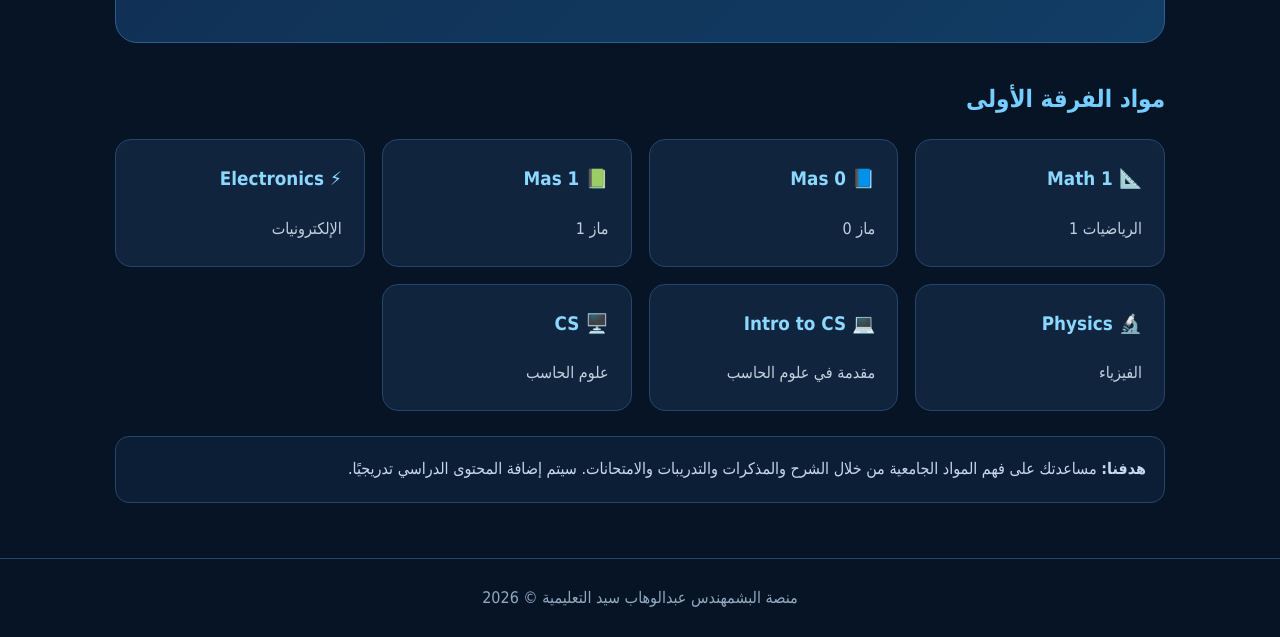
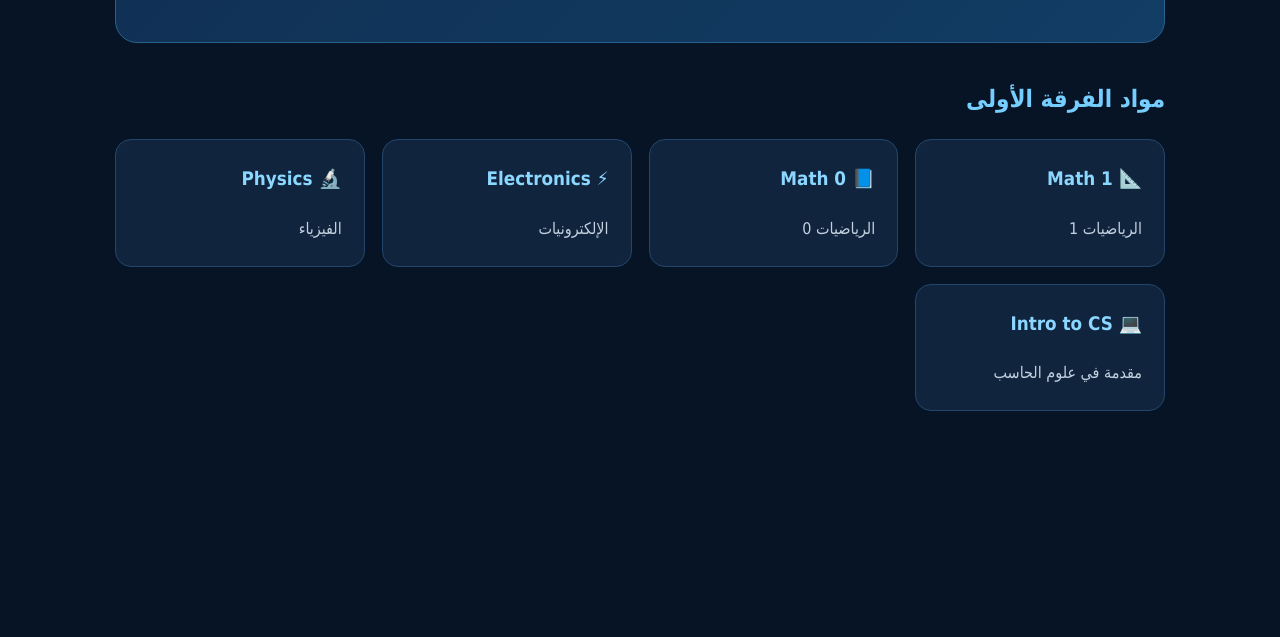
Before and after one commit to abdelwhaabsayedmohamed-sudo/abdelwahab-sayed-platform, a plain HTML site: page college.html in a window 1280 px wide. Shown: the part 318-955 px from the top of the page. After the commit the page ends 800 px from the top, so only its background shows below. Drawn offline with Linux system fonts and the light colour scheme.

Commit message:
Update college.html

```diff
--- a/college.html
+++ b/college.html
@@ -47,13 +47,8 @@ footer{text-align:center;padding:25px;color:#91a9c1;border-top:1px solid #24466c
 </article>
 
 <article class="card">
-<h3>📘 Mas 0</h3>
-<p>ماز 0</p>
-</article>
-
-<article class="card">
-<h3>📗 Mas 1</h3>
-<p>ماز 1</p>
+<h3>📘 Math 0</h3>
+<p>الرياضيات 0</p>
 </article>
 
 <article class="card">
@@ -70,20 +65,3 @@ footer{text-align:center;padding:25px;color:#91a9c1;border-top:1px solid #24466c
 <h3>💻 Intro to CS</h3>
 <p>مقدمة في علوم الحاسب</p>
 </article>
-
-<article class="card">
-<h3>🖥️ CS</h3>
-<p>علوم الحاسب</p>
-</article>
-</section>
-
-<div class="note">
-<strong>هدفنا:</strong>
-مساعدتك على فهم المواد الجامعية من خلال الشرح والمذكرات والتدريبات والامتحانات.
-سيتم إضافة المحتوى الدراسي تدريجيًا.
-</div>
-</main>
-
-<footer>منصة البشمهندس عبدالوهاب سيد التعليمية © 2026</footer>
-</body>
-</html>
```
